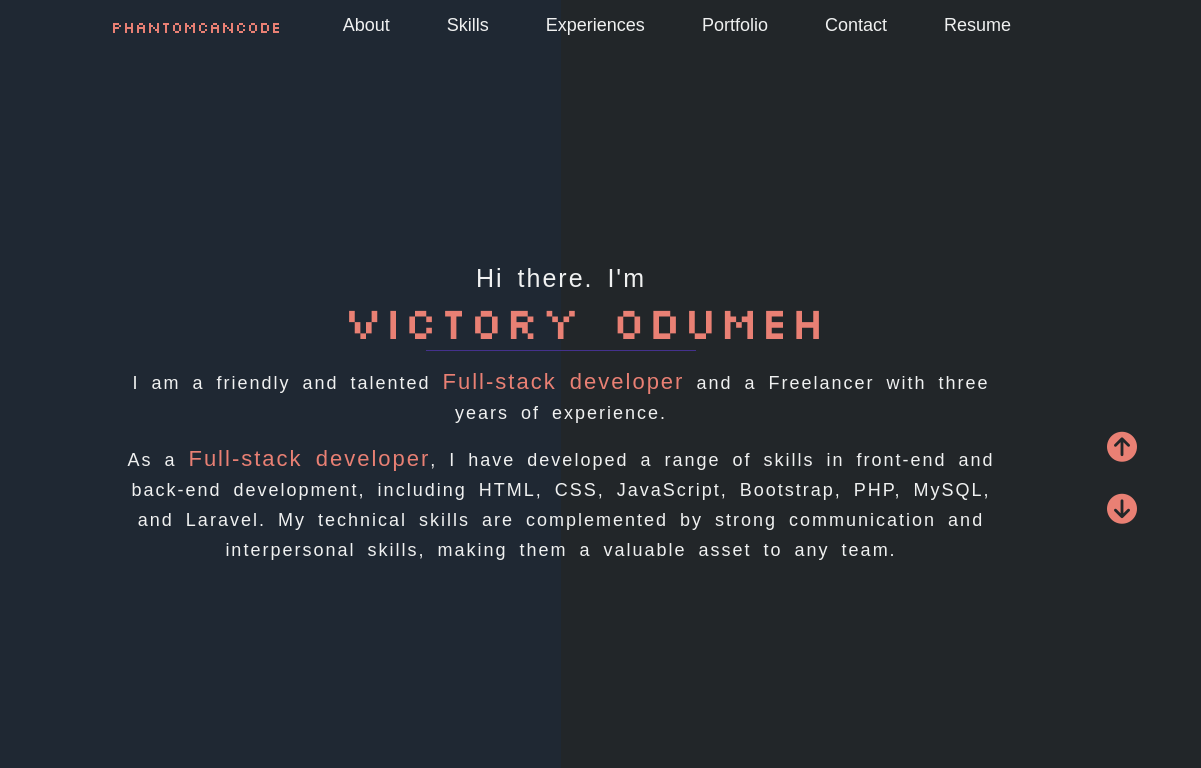
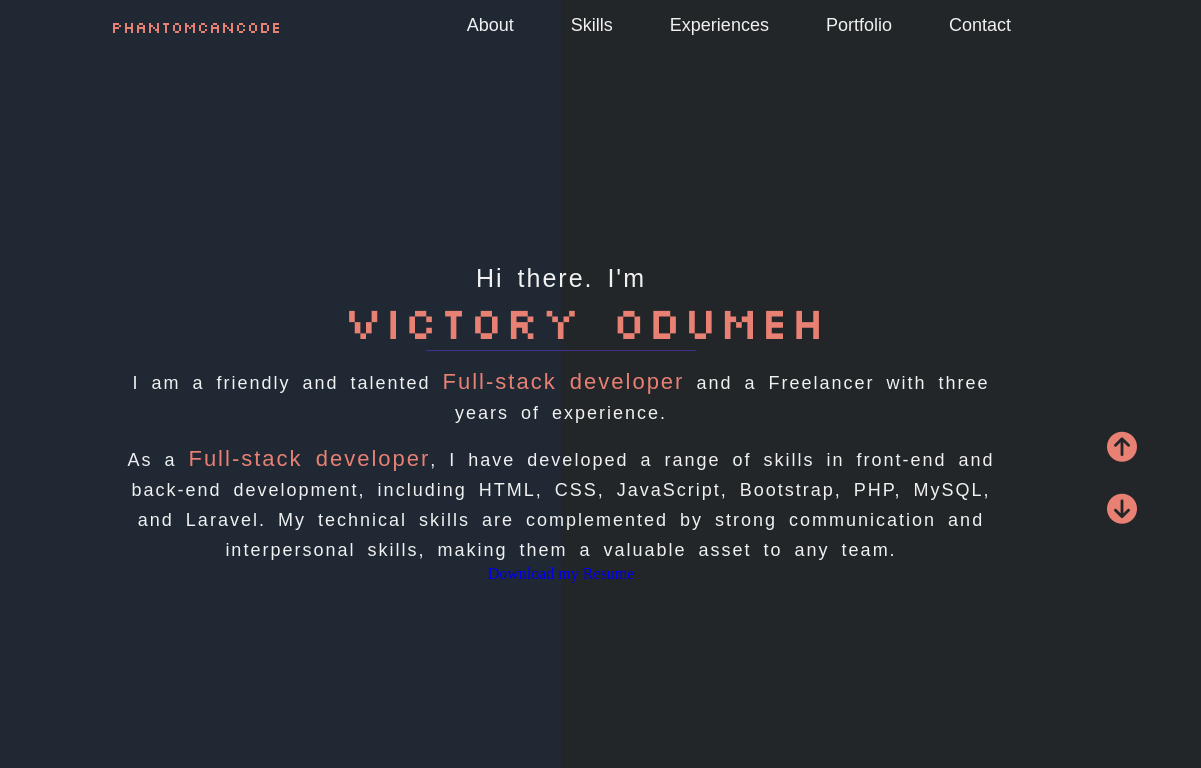
Before and after one commit to pHanToMcaNCoDE/victory-odumeh-portfolio, a plain HTML site: page index.html in a window 1280 px wide. Shown: the top 768 px of the page, 79-1280 px from the left. Drawn offline with Linux system fonts and the light colour scheme.

Commit message:
Portfolio ready for launch 🚀

```diff
--- a/index.html
+++ b/index.html
@@ -20,7 +20,6 @@
                 <li><a href="#exp">Experiences</a></li>
                 <li><a href="#port">Portfolio</a></li>
                 <li><a href="#con">Contact</a></li>
-                <li><a href="https://docs.google.com/document/d/1Iu8oY2OAW8LrwyJQXkoMdV6eFe-fO8Md/edit?usp=drive_web&ouid=113396202565287049054&rtpof=true" download="Victory Odumeh's Official Resume">Resume</a></li>
                 <div id="cancel" onclick="disappear()"><i class="fa-solid fa-xmark"></i></div>
             </div>
             <div class="menu" onclick="appear()">
@@ -81,6 +80,9 @@
                     back-end development, including HTML, CSS, JavaScript, Bootstrap, PHP, MySQL, and Laravel. My technical skills are
                     complemented by strong communication and interpersonal skills, making them a valuable asset to any team.
                 </p>
+                <div class="btn">
+                    <a href="assets/The Resume (2).docx" download="Victory Odumeh's Resume">Download my Resume</a>
+                </div>
             </div>
 
         </div>
```
Also changed, not shown: 2 other files.
